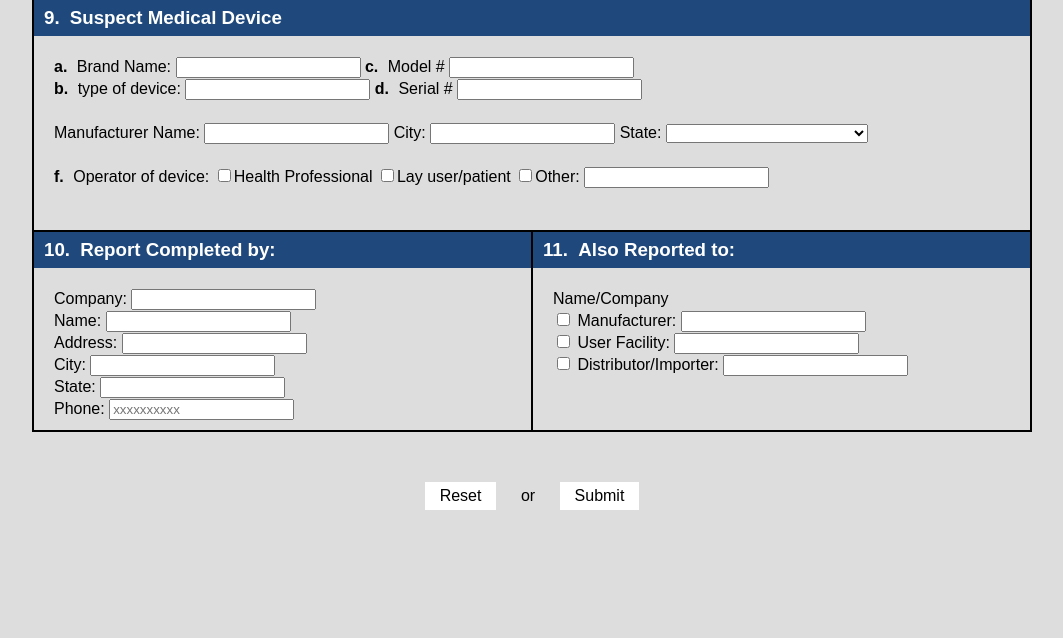
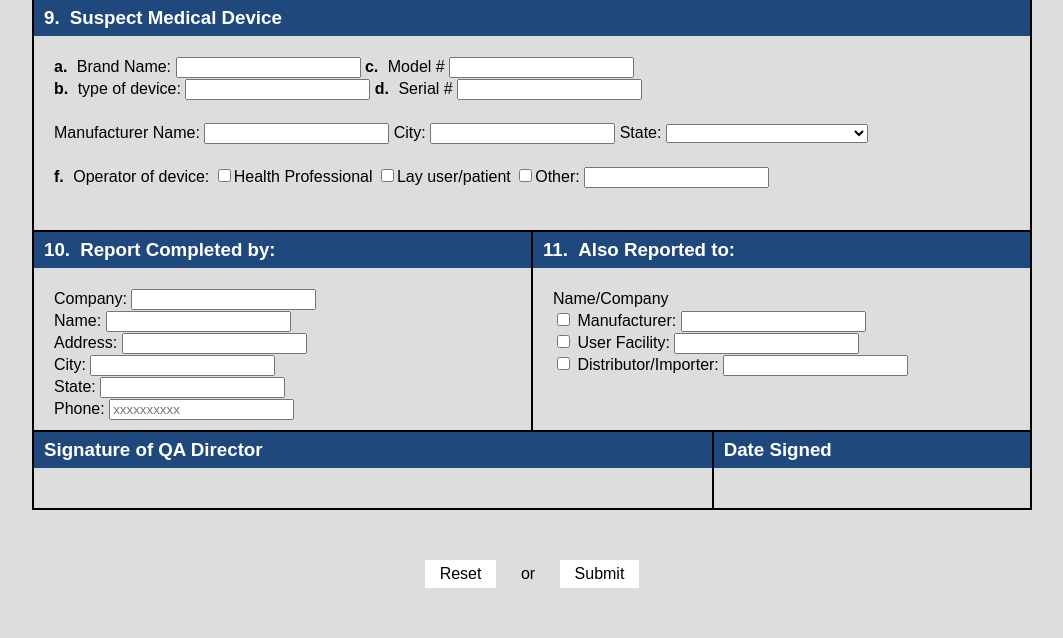
Before and after one commit to SamEmmett/SoftwareEnineeringGroupProject, a Flask app: page /form in a window 1280 px wide. Shown: the part 1305-1943 px from the top of the page, without its empty margins (108-1171 px from the left). Before the commit the page ends 1815 px from the top, so only its background shows below. Run offline with Flask 2, Linux system fonts and the light colour scheme; some libraries are stand-ins or nearby versions.

Commit message:
changes to index classes, added sig box
merging changes to div classes (including the signature box div)  from index but split's index file with the main index file, also added the sig box from signature.html

```diff
--- a/templates/index.html
+++ b/templates/index.html
@@ -42,7 +42,7 @@
 
 <form action="" method="post" >
 <div id="form-container">
-	<div id="PatInfo" class="flexbox-wrapper">
+	<div id="PatInfo" class="flexbox-wrapper form-section-hideable">
 
 		<div class ="form-block" id="PatientInfo">
 			<h3><span class="numbering">1. </span>Patient Information</h3>
@@ -119,7 +119,7 @@
 		</div>
 	</div>
 
-	<div class="form-block">
+	<div class="form-block form-section-hideable">
 		<h3><span class="numbering">3. </span>Adverse Event or Product Problem</h3>
 
 		<span class="numbering">a. </span><input id="AdverseEvent" name="EventOrProblem" type="checkbox" value="AdverseEvent" />
@@ -174,7 +174,7 @@
 		</div>
 	</div>
 
-	<div class ="form-block" id="DescAndFindings">
+	<div class ="form-block form-section-hideable" id="DescAndFindings">
 		<h3>Event Information</h3>
 
 		<span class="numbering">7. </span>
@@ -186,7 +186,7 @@
 		<textarea name="Findings" placeholder="Please type here..." id="Findings" maxlength = 100 > </textarea></div>
 
 
-	<div class ="form-block" id="SusDevice">
+	<div class ="form-block form-section-hideable" id="SusDevice">
 		<h3><span class="numbering">9. </span>
 			Suspect Medical Device</h3>
 
@@ -284,7 +284,7 @@
 
 	<div class="flexbox-wrapper" id="ReportingInfo">
 		<!--<h3>Reporting Information</h3>-->
-			<div id="ReportedBy" class="form-block">
+			<div id="ReportedBy" class="form-block form-section-hideable">
 				<h3><span class="numbering">10. </span>
 					Report Completed by:</h3>
 
@@ -307,7 +307,7 @@
 				<input name="RepPhone" type="tel" placeholder="xxxxxxxxxx" pattern="[0-9]{3}[0-9]{3}[0-9]{4}"  id="repPhone" ><br />
 			</div>
 
-			<div id="ReportedTo" class="form-block">
+			<div id="ReportedTo" class="form-block form-section-hideable">
 				<h3><span class="numbering">11. </span>Also Reported to: </h3>
 				Name/Company<br />
 				<input name="chkManu" type="checkbox" value="yes" onclick="notifiedManu()"/>&nbsp;Manufacturer: <input name="RepManuName" id="repManuName" type="text" /><br />
@@ -316,6 +316,18 @@
 			</div>
 
 	</div>
+
+
+	<div class="flexbox-wrapper form-section-hideable" id="Signature">
+        <div id="sigbox" class="form-block form-section-hideable" >
+			<h3>Signature of QA Director</h3>
+		</div>
+
+		<div id="sigdate" class="form-block form-section-hideable">
+			<h3>Date Signed</h3>
+		</div>
+	</div>
+
 
 	</div>
 
```
